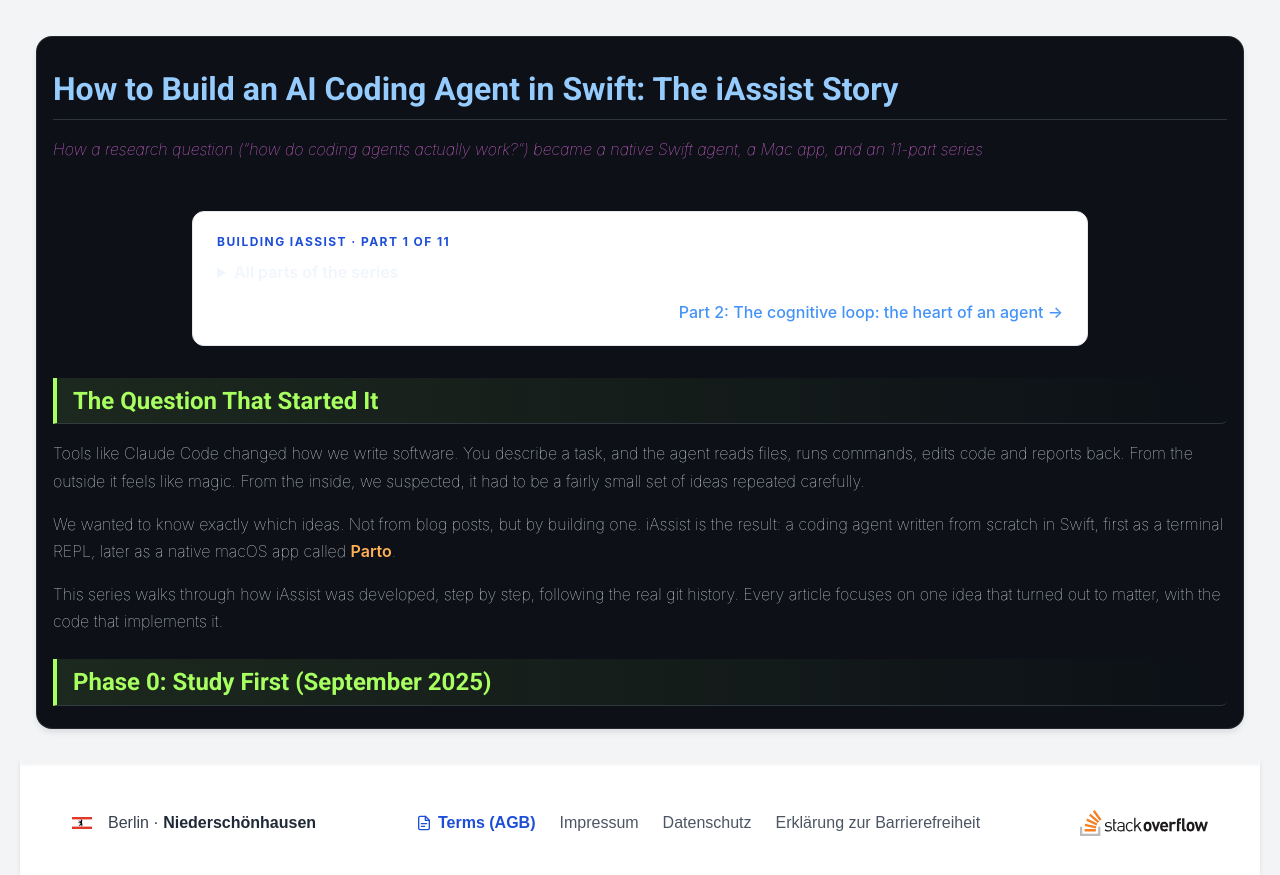
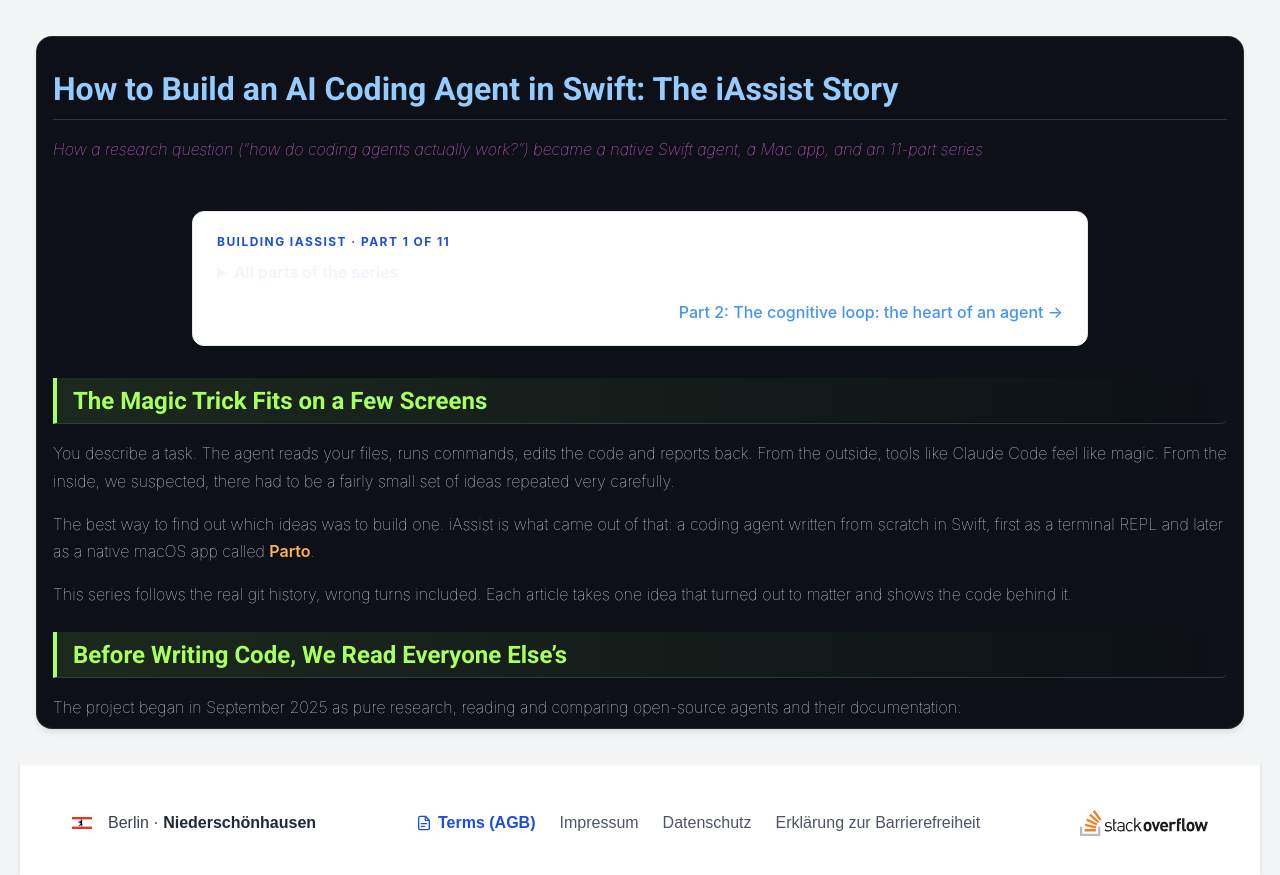
Before and after one commit to congruent-tech/congruent-tech.github.io, a Jekyll site: the page built from en/insights/ai/building-iassist/01-why-build-a-coding-agent.markdown, in a window 1280 px wide. Shown: the top 875 px of the page. Built offline with Jekyll 4.4.1, drawn with Linux system fonts in a browser that asks for light colours; nearby versions of some CDN libraries; a style sheet for code colours, icons or effects is not loaded.

Commit message:
Rewrite Building iAssist part 1 for a more engaging read
Co-Authored-By: Claude Opus 5.5 <noreply@anthropic.com>

````diff
--- a/en/insights/ai/building-iassist/01-why-build-a-coding-agent.markdown
+++ b/en/insights/ai/building-iassist/01-why-build-a-coding-agent.markdown
@@ -16,40 +16,40 @@ series: "Building iAssist"
 
 {% include iassist-series-nav.html %}
 
-## The Question That Started It
+## The Magic Trick Fits on a Few Screens
 
-Tools like Claude Code changed how we write software. You describe a task, and the agent reads files, runs commands, edits code and reports back. From the outside it feels like magic. From the inside, we suspected, it had to be a fairly small set of ideas repeated carefully.
+You describe a task. The agent reads your files, runs commands, edits the code and reports back. From the outside, tools like Claude Code feel like magic. From the inside, we suspected, there had to be a fairly small set of ideas repeated very carefully.
 
-We wanted to know exactly which ideas. Not from blog posts, but by building one. iAssist is the result: a coding agent written from scratch in Swift, first as a terminal REPL, later as a native macOS app called **Parto**.
+The best way to find out which ideas was to build one. iAssist is what came out of that: a coding agent written from scratch in Swift, first as a terminal REPL and later as a native macOS app called **Parto**.
 
-This series walks through how iAssist was developed, step by step, following the real git history. Every article focuses on one idea that turned out to matter, with the code that implements it.
+This series follows the real git history, wrong turns included. Each article takes one idea that turned out to matter and shows the code behind it.
 
-## Phase 0: Study First (September 2025)
+## Before Writing Code, We Read Everyone Else's
 
-The project started as a research phase. We read and compared open-source agents and their documentation:
+The project began in September 2025 as pure research, reading and comparing open-source agents and their documentation:
 
 - **aider** — a mature terminal pair-programmer with strong git integration
 - **goose** — an extensible agent with a plugin model
 - **claw-code** and the **Claude Agent SDK** — to understand the tool-loop contracts
 - **Swift Talk episode 480** by objc.io — a ~200-line single-file coding agent in Swift
 
-That last one was the most useful. It proved that the core of a coding agent fits on a few screens. Its loop ends when the model's response contains zero tool calls. That one observation became the backbone of iAssist.
+The smallest of these taught us the most. That Swift Talk episode proved the core of a coding agent fits on a few screens, and its loop ends the moment the model's response contains zero tool calls. That one observation became the backbone of iAssist.
 
-We also wrote down how Claude Code *behaves*: how it asks for permission, how it shows what it is doing, how it keeps sub-tasks out of the main conversation. Those behaviours became our acceptance criteria.
+We also wrote down how Claude Code *behaves*: how it asks for permission, how it shows what it is doing, how it keeps sub-tasks out of the main conversation. Those notes became our acceptance criteria.
 
-## Phase 1: The 75-Step Plan We Didn't Follow
+## The 75-Step Plan We Didn't Follow
 
-The first plan was ambitious: 75 steps across five phases and 15+ weeks, from "Foundation" to "Advanced Cognitive Architecture". We also drafted a leaner, protocol-oriented V2.
+Then came the grand plan: 75 steps across five phases and 15+ weeks, running from "Foundation" to "Advanced Cognitive Architecture". Next to it we drafted a leaner, protocol-oriented V2.
 
-The tension between the two plans is a lesson in itself. The big plan described *what* a finished product might look like. The lean plan described *the smallest thing that could actually run*. Only the second one shipped.
+The big plan described what a finished product might look like. The lean plan described the smallest thing that could actually run. Only one of them shipped.
 
 > **Lesson:** For agent work, a runnable 200-line loop teaches you more in a day than a 75-step plan teaches you in a month.
 
-## Phase 2: A Clean Start (June 2026)
+## A Corrupted Repo and a Very Good Day
 
-In June 2026 the repository's `.git` folder was corrupted after a volume copy: missing blobs, a broken tree object at `HEAD`. Instead of fighting it, we recovered with a fresh `git init`, committed each Swift package as a clean baseline in dependency order, and kept the old history as a backup.
+In June 2026 a volume copy corrupted the repository's `.git` folder: missing blobs, and a broken tree object at `HEAD`. We didn't fight it. A fresh `git init`, each Swift package committed as a clean baseline in dependency order, the old history kept as a backup, and we moved on.
 
-From there, the pace changed. On a single day, the first commits landed:
+From there, the pace changed. These commits all landed on a single day:
 
 ```text
 feat(TreeModel): generic immutable Tree<A> with traversal helpers
@@ -60,9 +60,9 @@ refactor: introduce Agent protocol, promote RunResult to top-level
 feat: add permission-gated bash tool
 ```
 
-By the end of that week iAssist could read, search and edit files, run shell commands behind a permission prompt, and delegate work to sub-agents. It ran against a small local model (`qwen2.5:3b` via Ollama on an M1) and against Anthropic's API.
+By the end of that week iAssist could read, search and edit files, run shell commands behind a permission prompt, and delegate work to sub-agents. It ran against Anthropic's API, and against a small local model (`qwen2.5:3b` via Ollama) on an M1.
 
-## The Architecture at a Glance
+## Sixteen Packages, Zero Dependencies in the Core
 
 iAssist is a set of Swift packages, each with one job. The core has **zero external dependencies** and talks to model APIs with plain `URLSession`.
 
@@ -78,7 +78,7 @@ iAssist is a set of Swift packages, each with one job. The core has **zero exter
 | `TreeModel` / `TreeLayout` | A generic tree and its layout, used for the agent tree view |
 | `iAssistRender` / `iAssistShaping` | Rendering answers as rich markdown and HTML |
 
-Today the project has around 240 commits and roughly 26,000 lines of Swift across 16 packages.
+Today that adds up to around 240 commits and roughly 26,000 lines of Swift across 16 packages.
 
 <div class="mermaid">
 flowchart LR
@@ -93,13 +93,11 @@ flowchart LR
 
 ## The Style Rule Behind the Code
 
-One rule shaped every refactor, written down early in the project journal:
+One sentence, written early in the project journal, shaped every refactor that followed:
 
 > "High levels read like a story, low levels hold detail; abstract only what's stable."
 
-You will see it throughout the series. The top of a file reads like a description of the idea. The mechanics live in small named helpers below. Protocols are introduced only once a concept has stopped changing, not before.
-
-Here is how that looks in the console's main loop, simplified:
+The top of a file reads like a description of the idea, while the mechanics sit in small named helpers below it. Protocols only appear once a concept has stopped changing. Here is the console's main loop, simplified:
 
 ```swift
 func converseWithUser() async {
@@ -113,18 +111,18 @@ func converseWithUser() async {
 }
 ```
 
-Anyone can read this and understand what the program does. The details of reading input, parsing commands and running a turn are one click away.
+You can read that without knowing Swift and still know what the program does.
 
 ## What Makes an Agent Different From a Chatbot
 
-The rest of the series is built on one distinction. A chatbot takes a message and returns text. An agent takes a message and may *act* before it answers:
+A chatbot takes a message and returns text. An agent takes a message and may *act* before it answers:
 
 1. It sends the conversation to a model.
 2. The model either answers, or asks to use a tool.
 3. The agent runs the tool and sends the result back.
 4. Repeat until the model answers.
 
-Everything else, from permissions to memory to sub-agents, exists to make that loop **safe, observable and affordable**. Those three words are a good summary of what we learned.
+That's the whole trick. Everything else, from permissions to memory to sub-agents, exists to make that loop **safe, observable and affordable**. If you remember three words from this series, make it those.
 
 ## What This Series Covers
 
@@ -145,8 +143,7 @@ Everything else, from permissions to memory to sub-agents, exists to make that l
 - The core of a coding agent is small. Its reliability is not.
 - Start from a runnable loop and grow it, not from a 75-step plan.
 - Keep a zero-dependency core so every front-end (terminal, GUI, tests) shares one engine.
-- Let high-level code read like a story; push detail down.
 
-In Part 2 we open up the heart of iAssist: the `CognitiveLoop`, and the five guards that keep it from spinning forever.
+The loop really is about 20 lines. Within an hour of running it for the first time, it had already started failing in interesting ways. Part 2 is about those failures, and the guards they forced us to build.
 
 {% include iassist-series-nav.html %}
````
